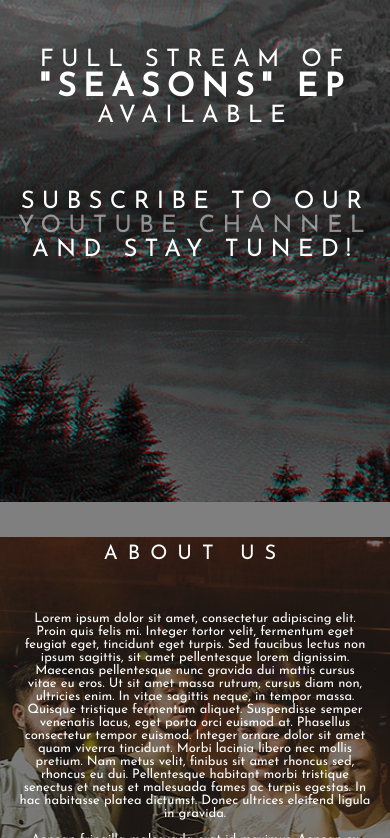
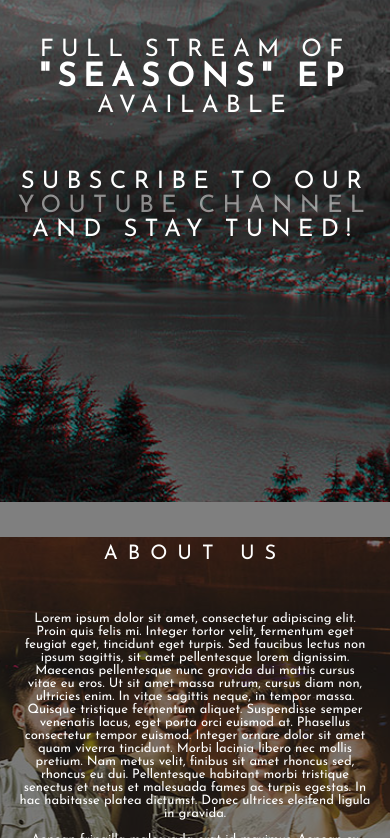
Before and after one commit to egoreburial/egoreburial, a plain HTML site: page index.html in a window 390 px wide. Shown: the part 1186-2024 px from the top of the page. Drawn offline with nearby package versions, Linux system fonts and the light colour scheme.

Commit message:
changed margin for video p mobile

```diff
--- a/media_queries.css
+++ b/media_queries.css
@@ -142,7 +142,7 @@
 	}
 
 	#video p {
-		margin: 50px 0;
+		margin: 40px 0;
 		font-size: 24px;
 	}
 	#video b {
```
